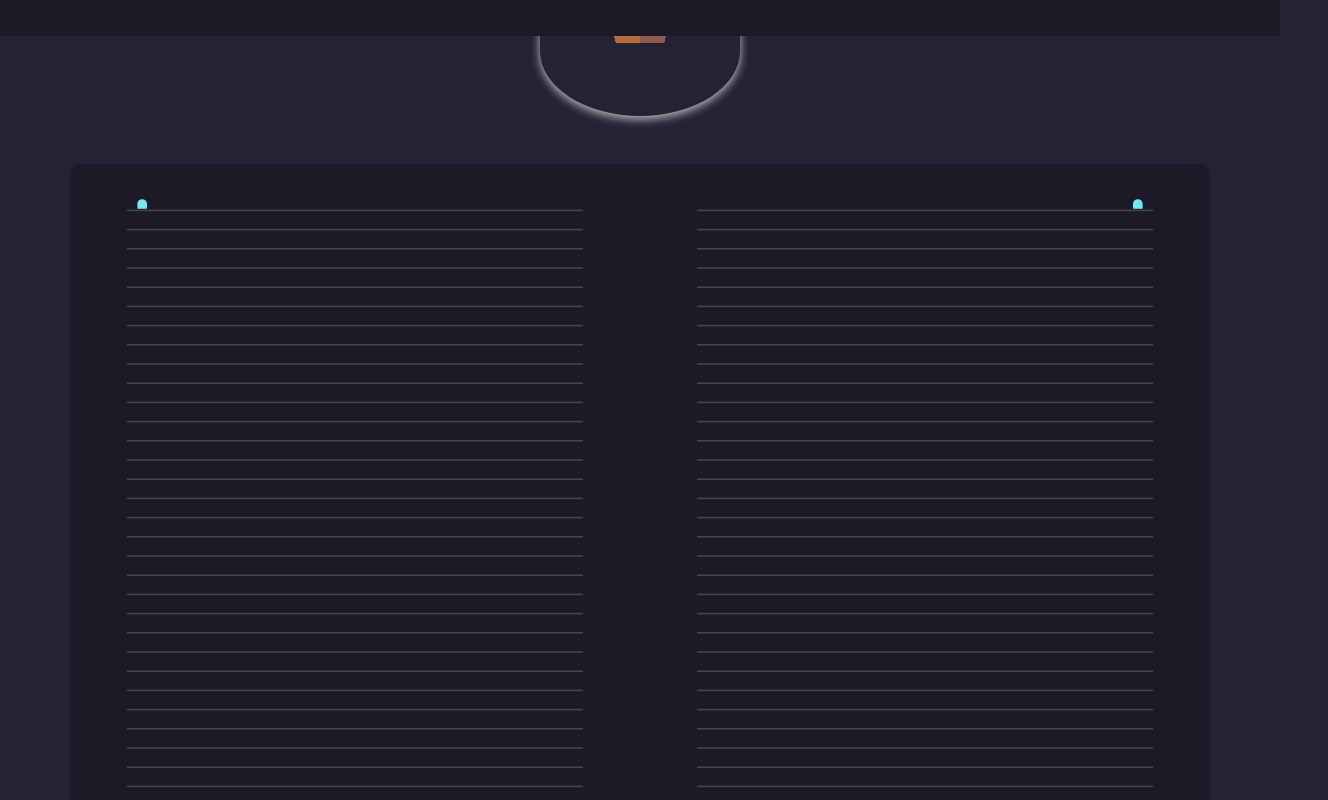
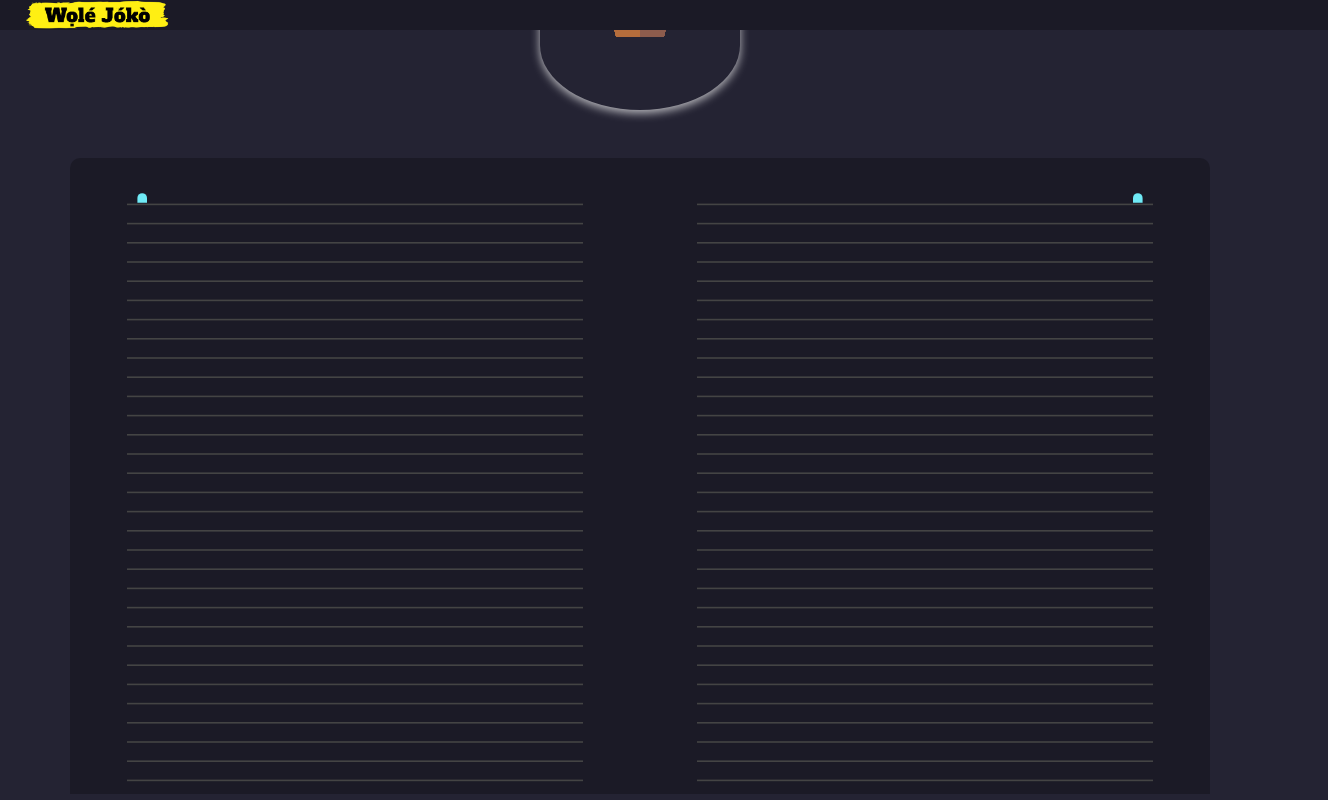
Before and after one commit to chalu/wole-joko, a website with bundled scripts: page index.html in a window 1280 px wide. Shown: the whole page, 1328 px wide, since content can reach past the window. Built offline with nearby package versions, Linux system fonts and the light colour scheme.

Commit message:
add app logo to UI

```diff
--- a/index.html
+++ b/index.html
@@ -5,7 +5,7 @@
     <meta name="viewport" content="width=device-width, initial-scale=1.0" />
     <meta
       name="description"
-      content="Wọlé Jókò is a fun little app for admitting people into an event space and getting them well seated"
+      content="Wọlé Jókò is a fun little app built by Odili Charles Opute for admitting people into an event space and getting them well seated!"
     />
     <title>Wọlé Jókò</title>
 
@@ -25,8 +25,20 @@
 
       nav {
         background: rgba(0, 0, 0, 0.25);
-        min-height: 36px;
+        max-height: 36px;
+        padding: 0 1.5em;
         width: 100%;
+        display: flex;
+        justify-content: space-between;
+      }
+
+      nav .item {
+        display: flex;
+        align-items: center;
+      }
+
+      nav [logo] {
+        height: 30px;
       }
 
       [data-auditorium] {
@@ -116,7 +128,11 @@
     </style>
   </head>
   <body>
-    <nav></nav>
+    <nav>
+      <a href="/" class="item">
+        <img src="./src/images/wole-joko-logo.png" alt="Wọlé Jókò" logo />
+      </a>
+    </nav>
     <div data-auditorium>
       <div data-stage>
         <img src="./src/images/podium.png" alt="podium" />
```
